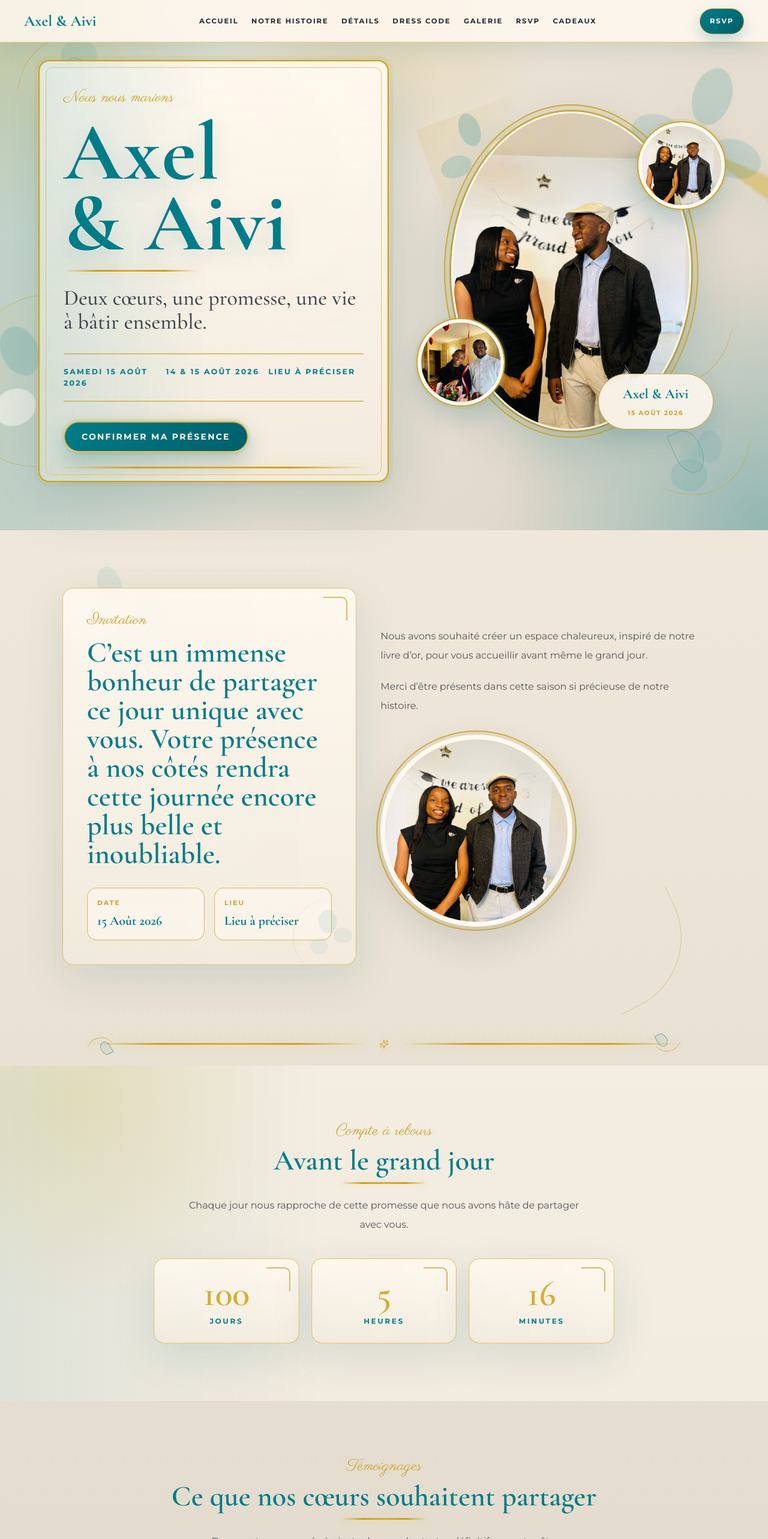
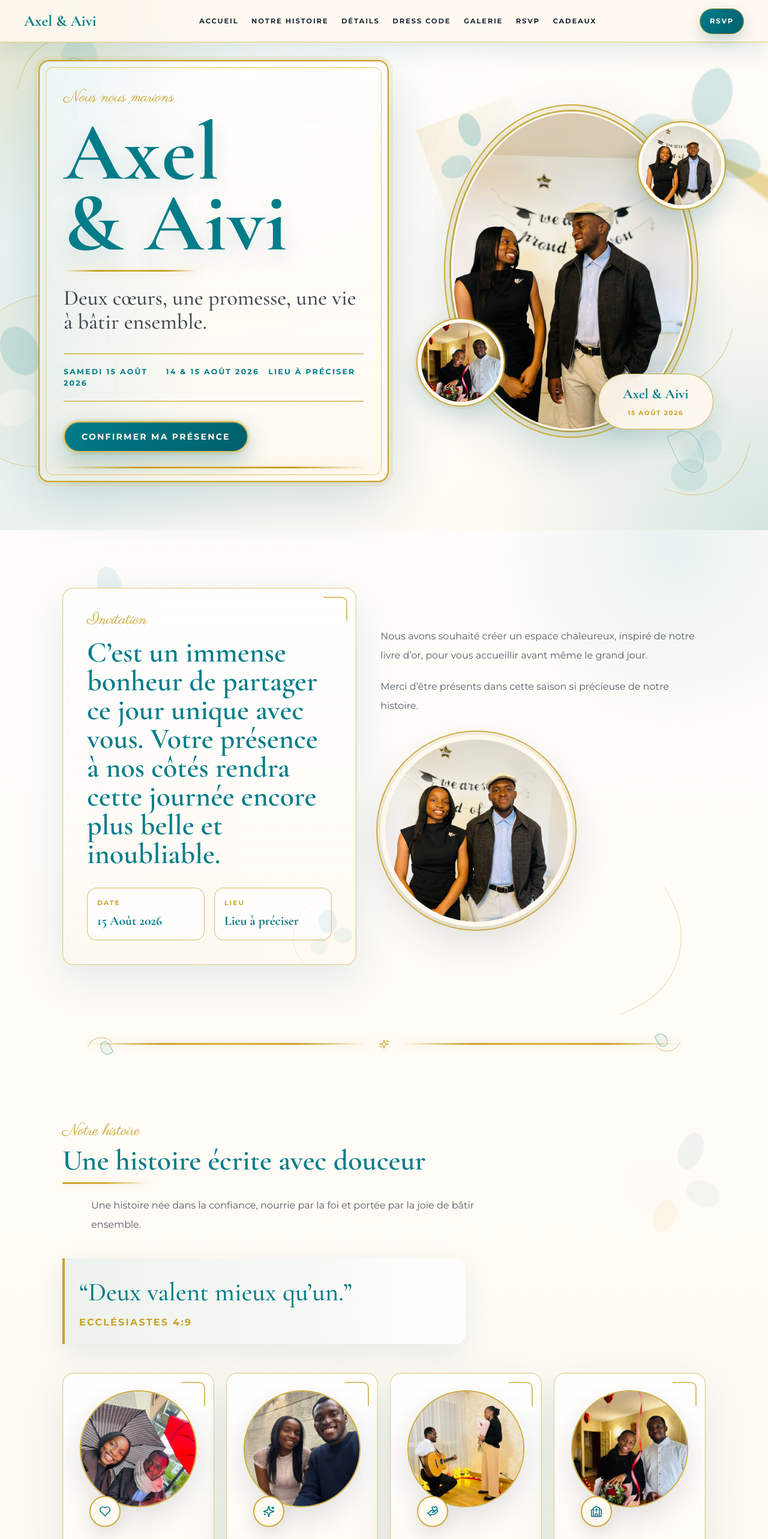
Before and after one commit to aubinaso/wedding-website, a React (Vite) app: page / in a window 1280 px wide. Shown: the top 2566 px of the page at 60% size. Built offline with nearby package versions, Linux system fonts and the light colour scheme.

Commit message:
mise à jour

```diff
--- a/src/App.jsx
+++ b/src/App.jsx
@@ -212,19 +212,6 @@ const navItems = [
   { label: 'Cadeaux', href: '#gifts' },
 ];
 
-function getCountdownItems() {
-  const diff = Math.max(new Date(wedding.dateISO).getTime() - Date.now(), 0);
-  const days = Math.floor(diff / 86400000);
-  const hours = Math.floor((diff / 3600000) % 24);
-  const minutes = Math.floor((diff / 60000) % 60);
-
-  return [
-    { label: 'Jours', value: days },
-    { label: 'Heures', value: hours },
-    { label: 'Minutes', value: minutes },
-  ];
-}
-
 function GoldDivider() {
   return (
     <div className="gold-divider" aria-hidden="true">
@@ -314,8 +301,6 @@ function Gallery() {
 }
 
 function App() {
-  const countdownItems = getCountdownItems();
-
   return (
     <main className="site-bg overflow-hidden font-sans" style={themeVars}>
       <nav className="top-nav">
@@ -399,40 +384,6 @@ function App() {
 
       <GoldDivider />
 
-      <section className="soft-band">
-        <div className="section-shell text-center">
-          <SectionHeader eyebrow="Compte à rebours" title="Avant le grand jour" centered>
-            Chaque jour nous rapproche de cette promesse que nous avons hâte de partager avec vous.
-          </SectionHeader>
-          <div className="mx-auto mt-10 grid max-w-3xl grid-cols-3 gap-3 sm:gap-5">
-            {countdownItems.map((item) => (
-              <div key={item.label} className="lux-card p-5 sm:p-7">
-                <p className="font-serif text-4xl font-semibold text-gold sm:text-6xl">{item.value}</p>
-                <p className="mt-2 text-xs font-bold uppercase tracking-[0.22em] text-teal">{item.label}</p>
-              </div>
-            ))}
-          </div>
-        </div>
-      </section>
-
-      <section className="section-shell">
-        <SectionHeader eyebrow="Témoignages" title="Ce que nos cœurs souhaitent partager" centered>
-          Deux mots personnels, à ajuster lorsque les textes définitifs seront prêts.
-        </SectionHeader>
-        <div className="mt-10 grid gap-6 md:grid-cols-2">
-          <article className="testimonial-card">
-            <p className="script-label">Témoignage du mari</p>
-            <p className="mt-5 leading-8 text-text/75">{wedding.testimonials.husband}</p>
-          </article>
-          <article className="testimonial-card">
-            <p className="script-label">Témoignage de la femme</p>
-            <p className="mt-5 leading-8 text-text/75">{wedding.testimonials.wife}</p>
-          </article>
-        </div>
-      </section>
-
-      <GoldDivider />
-
       <section id="story" className="floral-section floral-section-story">
         <div className="section-shell">
           <SectionHeader eyebrow="Notre histoire" title="Une histoire écrite avec douceur">
@@ -461,7 +412,7 @@ function App() {
 
       <section id="details" className="section-shell">
         <SectionHeader eyebrow="Le jour J" title="Détails du mariage" centered>
-          Les informations pratiques seront précisées ici au fur et à mesure.
+          Les informations de la cérémonie et de la réception seront précisées ici au fur et à mesure.
         </SectionHeader>
         <div className="details-callout mt-10">
           <CalendarDays className="h-8 w-8 text-gold" />
@@ -506,7 +457,6 @@ function App() {
                 ['Lieu de réception', wedding.reception.location],
                 ['Heure de début', wedding.reception.time],
                 ['Adresse', wedding.reception.address],
-                ['Parking / accès', wedding.reception.access],
                 ['Contact', wedding.reception.contact],
               ].map(([label, value]) => (
                 <div key={label}>
@@ -555,10 +505,10 @@ function App() {
           <div className="rsvp-floral rsvp-floral-left" aria-hidden="true" />
           <div className="rsvp-floral rsvp-floral-right" aria-hidden="true" />
           <p className="script-label">Inscription</p>
-          <h2 className="mt-4 font-serif text-4xl font-semibold text-cream sm:text-6xl">
+          <h2 className="mt-4 font-serif text-4xl font-semibold text-teal sm:text-6xl">
             Confirmer votre présence
           </h2>
-          <p className="mx-auto mt-5 max-w-2xl leading-8 text-cream/85">
+          <p className="mx-auto mt-5 max-w-2xl leading-8 text-text/75">
             Merci de confirmer votre présence afin de nous aider à préparer ce jour avec soin.
           </p>
           <a href={wedding.rsvpFormLink} target="_blank" rel="noreferrer" className="premium-button mt-8">
@@ -584,26 +534,10 @@ function App() {
         </div>
       </section>
 
-      <section className="faith-section">
-        <div className="section-shell">
-          <SectionHeader eyebrow="Bénédiction" title="Versets qui nous accompagnent" centered light>
-            Quelques paroles comme une prière douce sur notre alliance.
-          </SectionHeader>
-          <div className="mt-10 grid gap-4 md:grid-cols-5">
-            {bibleVerses.map((verse) => (
-              <article key={verse.ref} className="verse-card">
-                <p className="font-serif text-xl text-gold">{verse.ref}</p>
-                <p className="mt-3 text-sm leading-7 text-cream/80">{verse.text}</p>
-              </article>
-            ))}
-          </div>
-        </div>
-      </section>
-
       <footer className="footer-shell footer-floral px-5 py-12 text-center">
-        <p className="font-serif text-3xl font-semibold text-gold">{wedding.couple} — {wedding.date}</p>
-        <p className="mt-3 text-sm uppercase tracking-[0.25em] text-cream/75">{wedding.weddingPeriod}</p>
-        <p className="mx-auto mt-4 max-w-2xl text-sm leading-7 text-cream/80">
+        <p className="font-serif text-3xl font-semibold text-teal">{wedding.couple} — {wedding.date}</p>
+        <p className="mt-3 text-sm uppercase tracking-[0.25em] text-gold">{wedding.weddingPeriod}</p>
+        <p className="mx-auto mt-4 max-w-2xl text-sm leading-7 text-text/75">
           Merci de faire partie de notre histoire.
         </p>
         <a href={wedding.rsvpFormLink} target="_blank" rel="noreferrer" className="footer-link mt-6 inline-flex">
--- a/src/index.css
+++ b/src/index.css
@@ -6,7 +6,7 @@
 
 :root {
   color: #1f2933;
-  background: #d9d1c3;
+  background: #ffffff;
   font-synthesis: none;
   text-rendering: optimizeLegibility;
   -webkit-font-smoothing: antialiased;
@@ -25,9 +25,9 @@ body {
   margin: 0;
   min-width: 320px;
   background:
-    radial-gradient(circle at 12% 8%, rgba(224, 193, 90, 0.3), transparent 22rem),
-    radial-gradient(circle at 88% 18%, rgba(0, 124, 137, 0.22), transparent 22rem),
-    linear-gradient(180deg, #F5EDE0 0%, #D9D1C3 48%, #F5EDE0 100%);
+    radial-gradient(circle at 12% 8%, rgba(224, 193, 90, 0.22), transparent 22rem),
+    radial-gradient(circle at 88% 18%, rgba(0, 124, 137, 0.13), transparent 22rem),
+    linear-gradient(180deg, #FFFFFF 0%, #FFF9F0 46%, #FFFFFF 100%);
 }
 
 ::selection {
@@ -39,7 +39,9 @@ body {
   position: relative;
   color: var(--color-text);
   background:
-    linear-gradient(180deg, var(--color-ivory) 0%, var(--color-champagne) 44%, var(--color-ivory) 100%);
+    radial-gradient(circle at 10% 5%, rgba(212, 175, 55, 0.12), transparent 18rem),
+    radial-gradient(circle at 88% 12%, rgba(0, 124, 137, 0.09), transparent 20rem),
+    linear-gradient(180deg, #FFFFFF 0%, var(--color-white) 42%, #FFFFFF 100%);
 }
 
 .site-bg::before {
@@ -49,9 +51,9 @@ body {
   pointer-events: none;
   content: '';
   background-image:
-    radial-gradient(circle at center, rgba(201, 162, 39, 0.24) 0 1px, transparent 1.5px),
-    linear-gradient(135deg, rgba(0, 124, 137, 0.04) 25%, transparent 25%),
-    linear-gradient(225deg, rgba(212, 175, 55, 0.035) 25%, transparent 25%);
+    radial-gradient(circle at center, rgba(201, 162, 39, 0.16) 0 1px, transparent 1.5px),
+    linear-gradient(135deg, rgba(0, 124, 137, 0.025) 25%, transparent 25%),
+    linear-gradient(225deg, rgba(212, 175, 55, 0.025) 25%, transparent 25%);
   background-size: 44px 44px, 64px 64px, 64px 64px;
   opacity: 0.48;
 }
@@ -59,11 +61,11 @@ body {
 .hero-section {
   padding-top: clamp(6.25rem, 12vh, 8rem);
   background:
-    linear-gradient(90deg, rgba(0, 124, 137, 0.18), transparent 34%),
-    radial-gradient(circle at top left, rgba(224, 193, 90, 0.44), transparent 24rem),
-    radial-gradient(circle at 50% 0%, rgba(201, 162, 39, 0.2), transparent 18rem),
-    radial-gradient(circle at bottom right, rgba(0, 124, 137, 0.34), transparent 28rem),
-    linear-gradient(135deg, rgba(245, 237, 224, 0.96), rgba(217, 209, 195, 0.88));
+    linear-gradient(90deg, rgba(0, 124, 137, 0.08), transparent 36%),
+    radial-gradient(circle at top left, rgba(224, 193, 90, 0.28), transparent 24rem),
+    radial-gradient(circle at 50% 0%, rgba(255, 255, 255, 0.95), transparent 18rem),
+    radial-gradient(circle at bottom right, rgba(0, 124, 137, 0.16), transparent 28rem),
+    linear-gradient(135deg, rgba(255, 255, 255, 0.98), rgba(255, 249, 240, 0.9));
 }
 
 .hero-section::before,
@@ -109,8 +111,8 @@ body {
   border: 2px solid rgba(201, 162, 39, 0.98);
   border-radius: 18px;
   background:
-    linear-gradient(90deg, rgba(0, 124, 137, 0.12), transparent 48%),
-    linear-gradient(180deg, rgba(255, 249, 240, 0.96), rgba(245, 237, 224, 0.84)),
+    linear-gradient(90deg, rgba(0, 124, 137, 0.08), transparent 48%),
+    linear-gradient(180deg, rgba(255, 255, 255, 0.97), rgba(255, 249, 240, 0.9)),
     radial-gradient(circle at top, rgba(224, 193, 90, 0.3), transparent 32rem);
   box-shadow:
     0 30px 96px rgba(0, 95, 107, 0.2),
@@ -379,9 +381,9 @@ body {
 
 .soft-band {
   background:
-    linear-gradient(90deg, rgba(0, 124, 137, 0.08), transparent 42%),
-    radial-gradient(circle at 10% 10%, rgba(224, 193, 90, 0.26), transparent 22rem),
-    rgba(255, 249, 240, 0.5);
+    linear-gradient(90deg, rgba(0, 124, 137, 0.045), transparent 42%),
+    radial-gradient(circle at 10% 10%, rgba(224, 193, 90, 0.2), transparent 22rem),
+    rgba(255, 255, 255, 0.82);
 }
 
 .hero-details {
@@ -419,7 +421,7 @@ body {
 .details-callout {
   border: 1px solid rgba(201, 162, 39, 0.62);
   border-radius: 16px;
-  background: rgba(255, 249, 240, 0.62);
+  background: rgba(255, 255, 255, 0.8);
   box-shadow: inset 0 0 0 1px rgba(224, 193, 90, 0.18);
 }
 
@@ -449,7 +451,7 @@ body {
   padding: 1.5rem;
   border-left: 4px solid var(--color-rich-gold);
   border-radius: 0 18px 18px 0;
-  background: linear-gradient(90deg, rgba(0, 124, 137, 0.1), rgba(255, 249, 240, 0.58));
+  background: linear-gradient(90deg, rgba(0, 124, 137, 0.07), rgba(255, 255, 255, 0.82));
   box-shadow: 0 18px 46px rgba(0, 95, 107, 0.1);
 }
 
@@ -494,9 +496,10 @@ body {
 .faith-section,
 .footer-shell {
   background:
-    radial-gradient(circle at top left, rgba(224, 193, 90, 0.34), transparent 22rem),
-    radial-gradient(circle at bottom right, rgba(201, 162, 39, 0.22), transparent 20rem),
-    linear-gradient(135deg, var(--color-teal), var(--color-dark-teal));
+    linear-gradient(90deg, rgba(0, 124, 137, 0.08), transparent 48%),
+    radial-gradient(circle at top left, rgba(224, 193, 90, 0.26), transparent 22rem),
+    radial-gradient(circle at bottom right, rgba(0, 124, 137, 0.12), transparent 20rem),
+    linear-gradient(135deg, rgba(255, 255, 255, 0.98), rgba(255, 249, 240, 0.92));
 }
 
 .rsvp-card,
@@ -505,7 +508,7 @@ body {
   border-top: 3px solid rgba(224, 193, 90, 0.9);
   border-bottom: 3px solid rgba(201, 162, 39, 0.72);
   box-shadow:
-    0 28px 90px rgba(0, 95, 107, 0.22),
+    0 28px 90px rgba(0, 95, 107, 0.14),
     inset 0 0 0 1px rgba(224, 193, 90, 0.28);
 }
 
@@ -575,8 +578,8 @@ body {
   border: 1px solid rgba(201, 162, 39, 0.52);
   border-radius: 18px;
   background:
-    linear-gradient(180deg, rgba(255, 249, 240, 0.9), rgba(245, 237, 224, 0.78)),
-    linear-gradient(90deg, rgba(0, 124, 137, 0.05), transparent);
+    linear-gradient(180deg, rgba(255, 255, 255, 0.94), rgba(255, 249, 240, 0.86)),
+    linear-gradient(90deg, rgba(0, 124, 137, 0.045), transparent);
   box-shadow:
     0 22px 70px rgba(0, 95, 107, 0.12),
     inset 0 0 0 1px rgba(224, 193, 90, 0.18);
```
